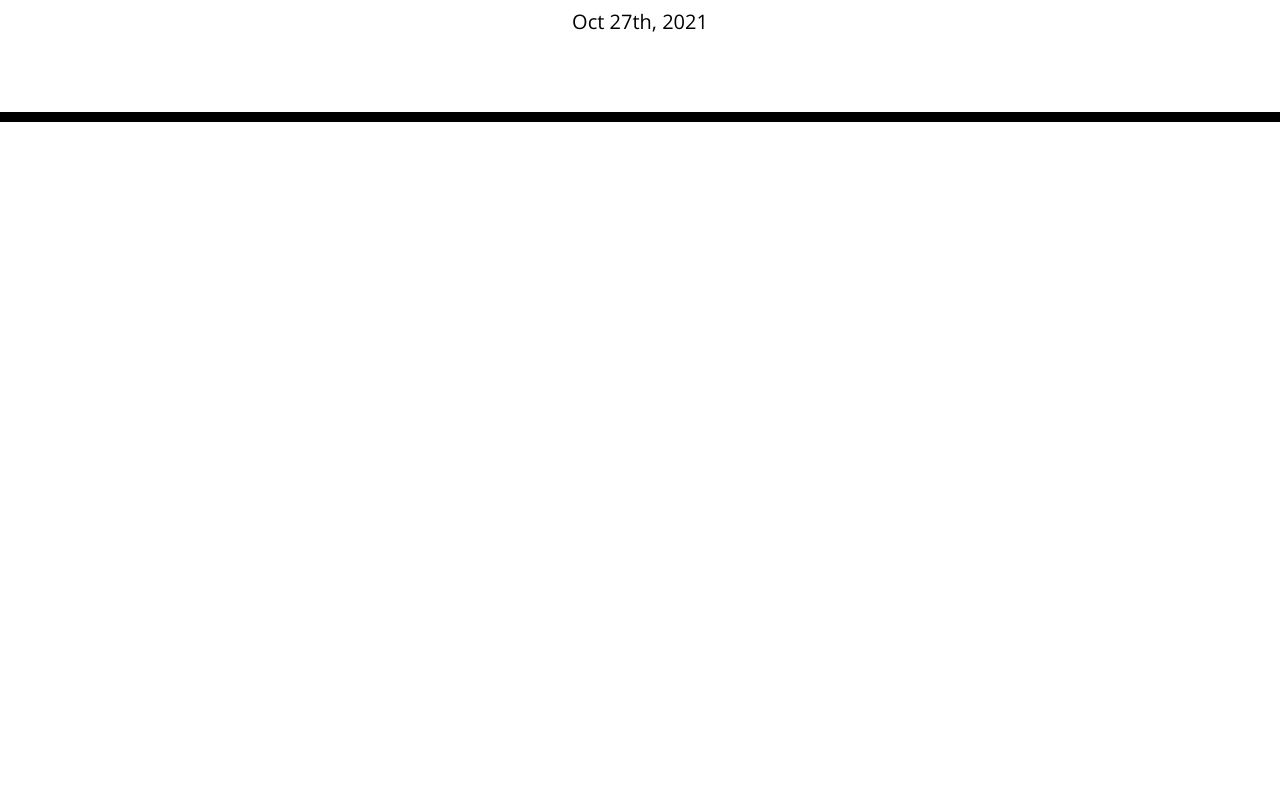
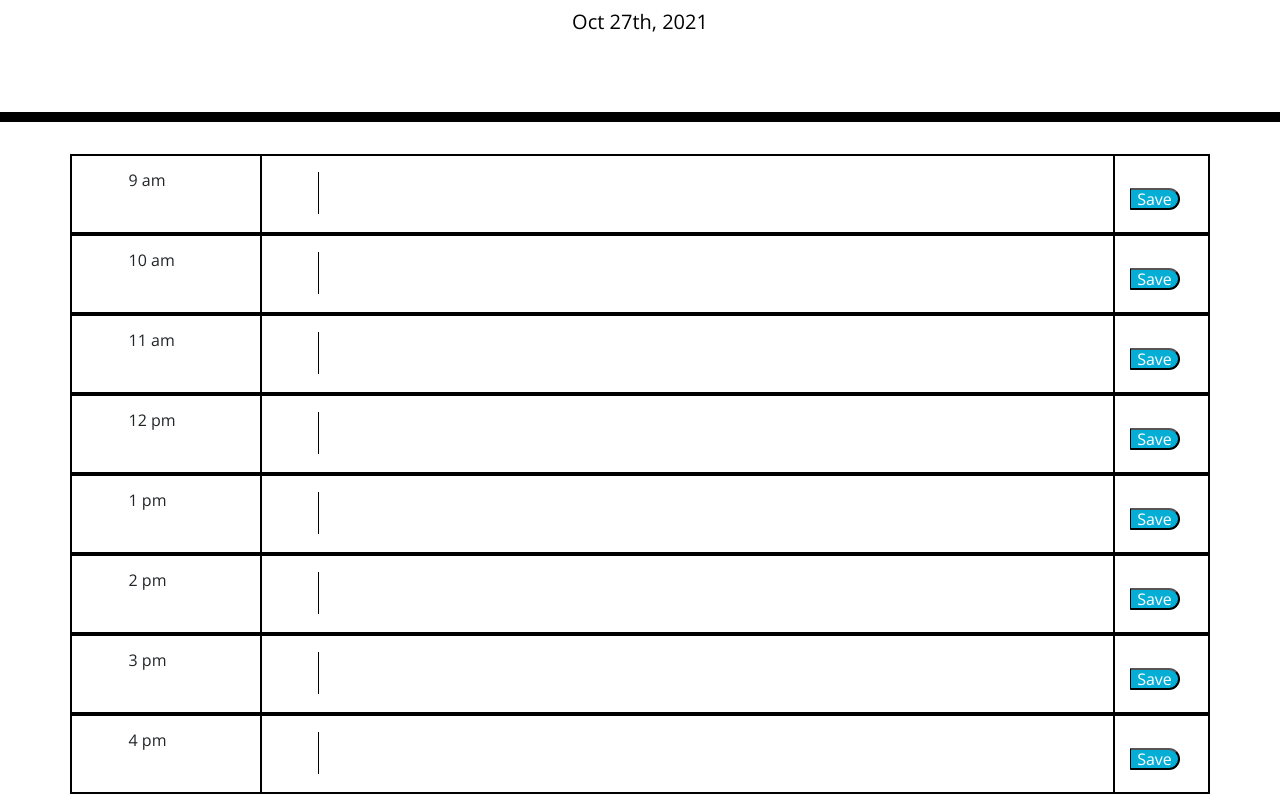
Before and after one commit to monstermiles/day-planner, a plain HTML site: page index.html in a window 1280 px wide. Shown: the part 182-976 px from the top of the page. Before the commit the page ends 800 px from the top, so only its background shows below. Drawn offline with nearby package versions, Linux system fonts and the light colour scheme.

Commit message:
made the timeblocks with bootstrap grid

```diff
--- a/assets/css/style.css
+++ b/assets/css/style.css
@@ -4,7 +4,7 @@ body {
   line-height: 1;
 }
 
-textarea {
+.textarea {
   background: transparent;
   border: none;
   resize: none;
@@ -33,7 +33,19 @@ textarea {
 .row {
   white-space: pre-wrap;
   height: 80px;
-  border-top: 1px solid white;
+  border: 1px solid black;
+}
+
+.col-9 {
+  border: 1px solid black;
+}
+
+.col-2 {
+  border: 1px solid black;
+}
+
+.col-1 {
+  border: 1px solid black;
 }
 
 .hour {
--- a/index.html
+++ b/index.html
@@ -36,6 +36,102 @@
     </header>
     <div class="container">
       <!-- Timeblocks go here -->
+      <div class="row" class = "time-block">
+        <div class="col-2">
+          9 am
+        </div>
+        <div class="col-9">
+          <input type = "text" class = "textarea">
+        </div>
+        <div class="col-1">
+          <button type = "button" class = "saveBtn">Save</button>
+        </div>
+      </div>
+
+      <div class="row" class = "time-block">
+        <div class="col-2">
+          10 am
+        </div>
+        <div class="col-9">
+          <input type = "text" class = "textarea">
+        </div>
+        <div class="col-1">
+          <button type = "button" class = "saveBtn">Save</button>
+        </div>
+      </div>
+
+      <div class="row" class = "time-block">
+        <div class="col-2">
+          11 am
+        </div>
+        <div class="col-9">
+          <input type = "text" class = "textarea">
+        </div>
+        <div class="col-1">
+          <button type = "button" class = "saveBtn">Save</button>
+        </div>
+      </div>
+
+      <div class="row" class = "time-block">
+        <div class="col-2">
+          12 pm
+        </div>
+        <div class="col-9">
+          <input type = "text" class = "textarea">
+        </div>
+        <div class="col-1">
+          <button type = "button" class = "saveBtn">Save</button>
+        </div>
+      </div>
+
+      <div class="row" class = "time-block">
+        <div class="col-2">
+          1 pm
+        </div>
+        <div class="col-9">
+          <input type = "text" class = "textarea">
+        </div>
+        <div class="col-1">
+          <button type = "button" class = "saveBtn">Save</button>
+        </div>
+      </div>
+
+      <div class="row" class = "time-block">
+        <div class="col-2">
+          2 pm
+        </div>
+        <div class="col-9">
+          <input type = "text" class = "textarea">
+        </div>
+        <div class="col-1">
+          <button type = "button" class = "saveBtn">Save</button>
+        </div>
+      </div>
+
+      <div class="row" class = "time-block">
+        <div class="col-2">
+          3 pm
+        </div>
+        <div class="col-9">
+          <input type = "text" class = "textarea">
+        </div>
+        <div class="col-1">
+          <button type = "button" class = "saveBtn">Save</button>
+        </div>
+      </div>
+
+      <div class="row" class = "time-block">
+        <div class="col-2">
+          4 pm
+        </div>
+        <div class="col-9">
+          <input type = "text" class = "textarea">
+        </div>
+        <div class="col-1">
+          <button type = "button" class = "saveBtn">Save</button>
+        </div>
+      </div>
+
     </div>
     <!-- new js file -->
     <script src="./assets/js/script.js"></script>
```
Also changed, not shown: assets/js/script.js (line endings or trailing spaces).
